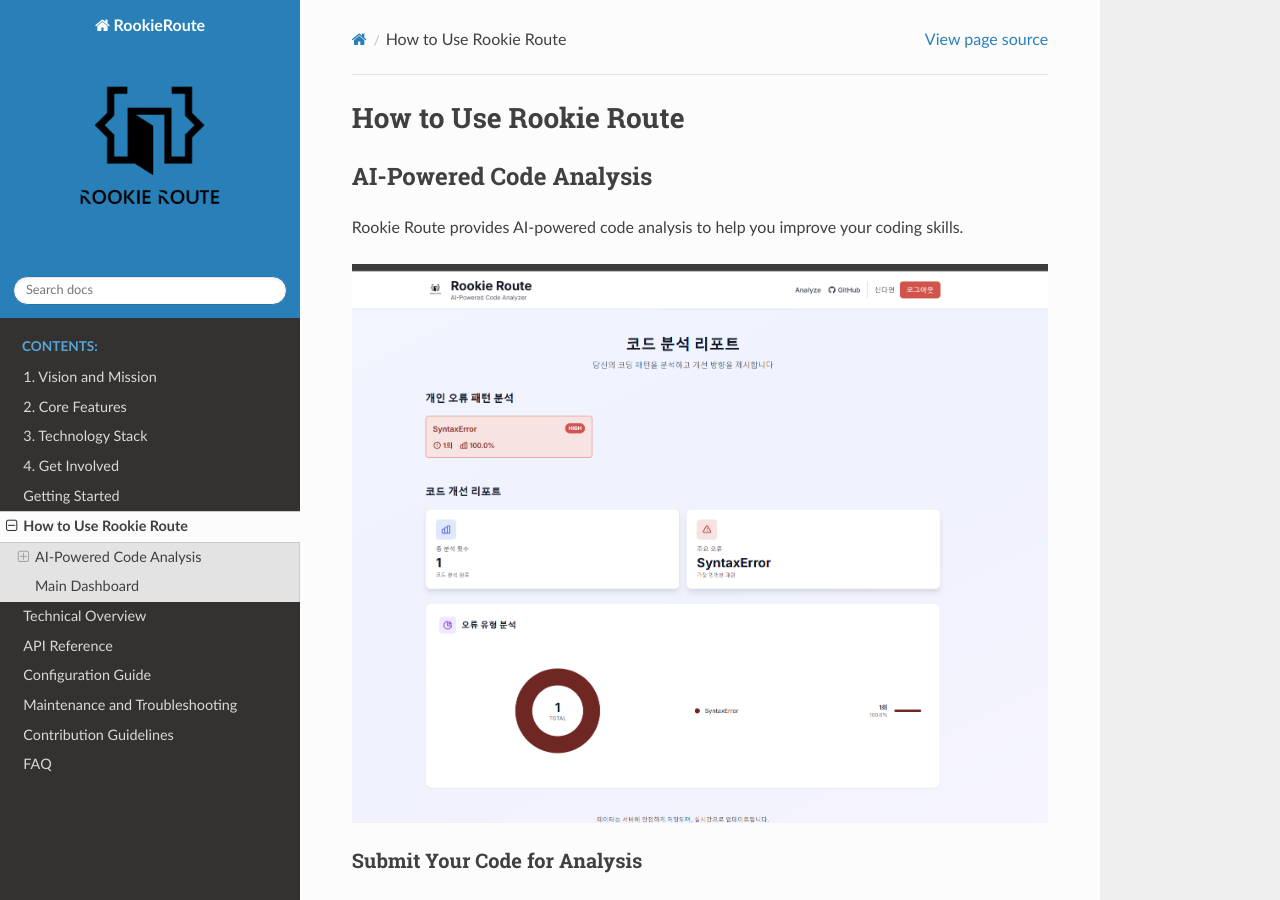
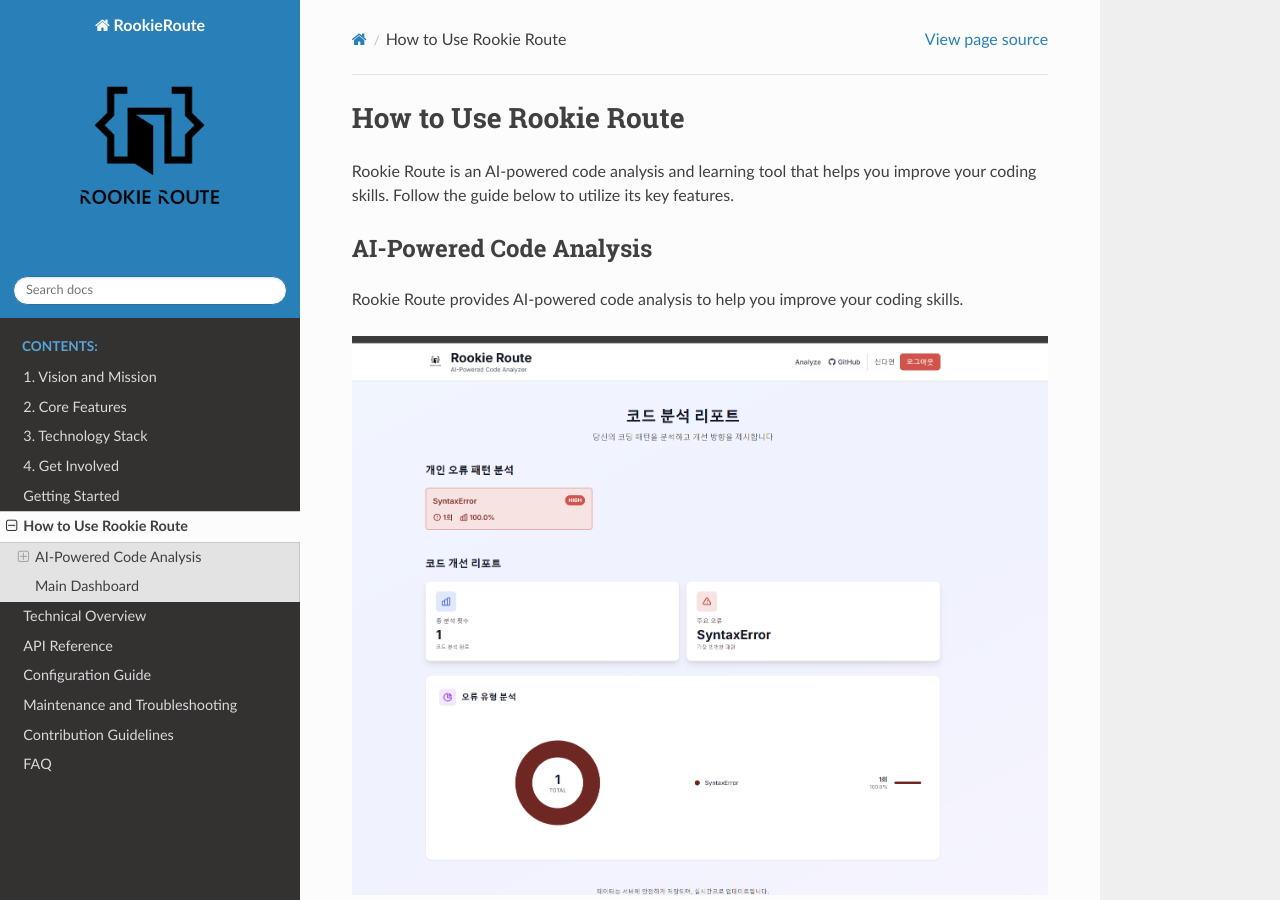
Before and after one commit to rookie-route/rookie-route-repository, a Sphinx documentation site: the page built from docs/source/usage.md, in a window 1280 px wide and 900 px high. Built offline with Sphinx 7.4.7 and the Read the Docs theme 3.1.0, drawn with Linux system fonts in a browser that asks for light colours; pages that are not in the unit, such as notebooks, are missing from menus; some of the changed text lies outside the part shown.

Commit message:
Update usage.md
Add content.

```diff
--- a/docs/source/usage.md
+++ b/docs/source/usage.md
@@ -1,4 +1,6 @@
 # How to Use Rookie Route
+
+Rookie Route is an AI-powered code analysis and learning tool that helps you improve your coding skills. Follow the guide below to utilize its key features.
 
 ## AI-Powered Code Analysis
 
@@ -41,3 +43,5 @@
 - Progress statistics
 - Learning recommendations
 - Community updates
+
+Next Step: Head over to the Code Analysis page now to analyze your first code and receive feedback!
```
